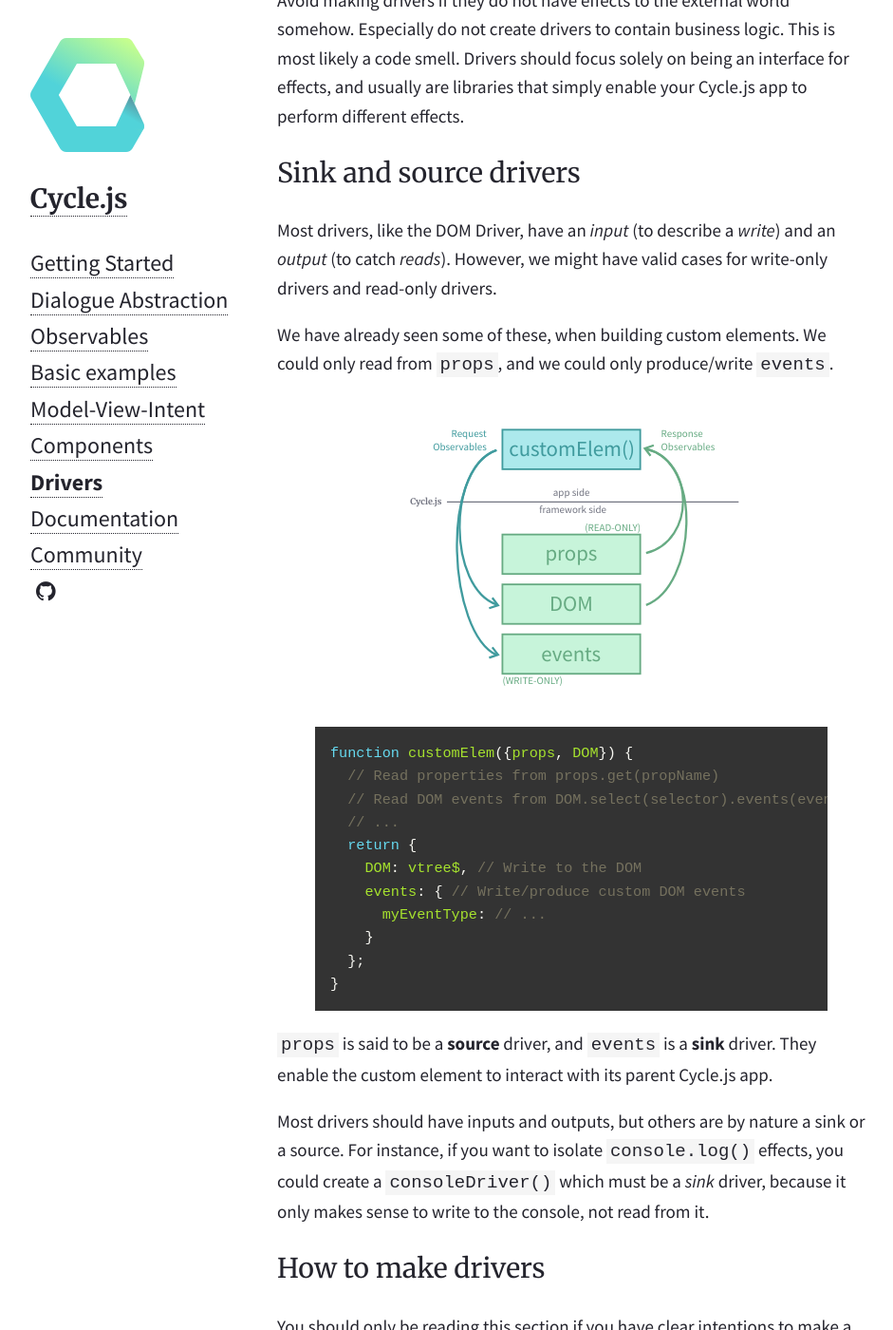
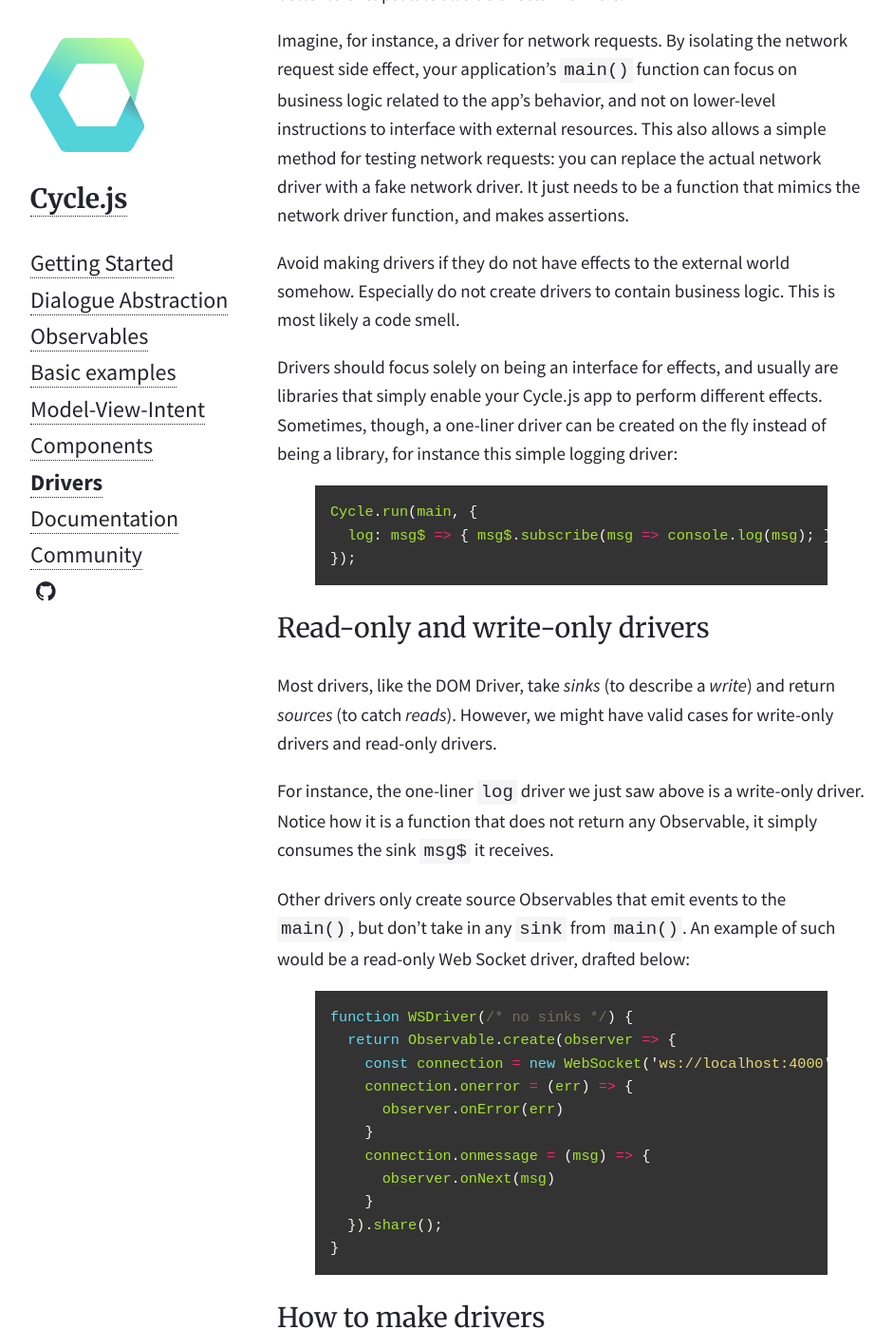
Before and after one commit to cyclejs/old-website, a Jekyll site: the page built from _posts/2015-01-23-drivers.md, in a window 1280 px wide and 1400 px high, scrolled down 3896 px. Shown: the whole window at 95% size, without its empty margins (168-1109 px from the left). Built offline with Jekyll 4.4.1, drawn with Linux system fonts in a browser that asks for light colours; nearby versions of some CDN libraries; some of the changed text lies outside the part shown.

Commit message:
Update Drivers chapter for Cycle Nested

```diff
--- a/_posts/2015-01-23-drivers.md
+++ b/_posts/2015-01-23-drivers.md
@@ -3,13 +3,15 @@
 tags: chapters
 ---
 
-Throughout this documentation site we have extensively used *drivers*. The DOM Driver has been the most common one, but also `props` and `events` drivers for custom elements were used.
+Throughout this documentation site we have extensively used *drivers*. The DOM Driver has been the most common one, but also the HTTP driver was used.
 
-What are drivers? When should you use drivers? When should you create your own driver? How do drivers work? These are a few questions we will address in this chapter.
+What are drivers and when should you use them? When should you create your own driver, and how do they work? These are a few questions we will address in this chapter.
 
-#### Drivers are side-effectful functions with Observables as input (for reading from the external world) and Observables as output (for writing side effects).
+#### Drivers are functions that listen to Observable sinks (their input), perform imperative side effects, and may return Observable sources (their output).
 
-They are meant for two purposes: as proxies to the user, and to isolate side effects from the app. Let's see how to use drivers as proxies to the user by studying the DOM Driver.
+They are meant for encapsulating imperative side effects in JavaScript. The rule of thumb is: whenever you have a JavaScript function such as `doSomething()`, it should be contained in a driver.
+
+Let's study what drivers do by analyzing the most common one: the DOM Driver.
 
 > <h4 id="why-the-name-driver">Why the name "driver"?</h4>
 >
@@ -68,53 +70,60 @@
 }
 {% endhighlight %}
 
+As a recap:
+
+- `main()`: takes **sources** as input, returns **sinks**
+- `domDriver()`: takes **sinks** as input, performs write and read effects, returns **sources**.
+
 <h2 id="isolating-side-effects">Isolating side effects</h2>
 
 Drivers should always be associated with some side effect. As we saw, even though the DOM Driver's main purpose is to represent the user, it has write and read effects.
 
-Nothing stops you as an app developer to write your `main()` function with side effects. A simple `console.log()` is already a side effect. For important side effects, though, it is beneficial to isolate them in a driver.
+In JavaScript, nothing stops you from writing your `main()` function with side effects. A simple `console.log()` is already a side effect. However, to keep `main()` pure and reap its benefits like testability and predictability, it is better to encapsulate all side effects in drivers.
 
 Imagine, for instance, a driver for network requests. By isolating the network request side effect, your application's `main()` function can focus on business logic related to the app's behavior, and not on lower-level instructions to interface with external resources. This also allows a simple method for testing network requests: you can replace the actual network driver with a fake network driver. It just needs to be a function that mimics the network driver function, and makes assertions.
 
-Avoid making drivers if they do not have effects to the external world somehow. Especially do not create drivers to contain business logic. This is most likely a code smell. Drivers should focus solely on being an interface for effects, and usually are libraries that simply enable your Cycle.js app to perform different effects.
+Avoid making drivers if they do not have effects to the external world somehow. Especially do not create drivers to contain business logic. This is most likely a code smell.
 
-<h2 id="sink-and-source-drivers">Sink and source drivers</h2>
-
-Most drivers, like the DOM Driver, have an *input* (to describe a *write*) and an *output* (to catch *reads*). However, we might have valid cases for write-only drivers and read-only drivers.
-
-We have already seen some of these, when building custom elements. We could only read from `props`, and we could only produce/write `events`.
-
-<p>
-  {% include /img/custom-element-drivers.svg %}
-</p>
+Drivers should focus solely on being an interface for effects, and usually are libraries that simply enable your Cycle.js app to perform different effects. Sometimes, though, a one-liner driver can be created on the fly instead of being a library, for instance this simple logging driver:
 
 {% highlight js %}
-function customElem({props, DOM}) {
-  // Read properties from props.get(propName)
-  // Read DOM events from DOM.select(selector).events(eventType)
-  // ...
-  return {
-    DOM: vtree$, // Write to the DOM
-    events: { // Write/produce custom DOM events
-      myEventType: // ...
+Cycle.run(main, {
+  log: msg$ => { msg$.subscribe(msg => console.log(msg); }
+});
+{% endhighlight %}
+
+<h2 id="read-only-and-write-only-drivers">Read-only and write-only drivers</h2>
+
+Most drivers, like the DOM Driver, take *sinks* (to describe a *write*) and return *sources* (to catch *reads*). However, we might have valid cases for write-only drivers and read-only drivers.
+
+For instance, the one-liner `log` driver we just saw above is a write-only driver. Notice how it is a function that does not return any Observable, it simply consumes the sink `msg$` it receives.
+
+Other drivers only create source Observables that emit events to the `main()`, but don't take in any `sink` from `main()`. An example of such would be a read-only Web Socket driver, drafted below:
+
+{% highlight js %}
+function WSDriver(/* no sinks */) {
+  return Observable.create(observer => {
+    const connection = new WebSocket('ws://localhost:4000');
+    connection.onerror = (err) => {
+      observer.onError(err)
     }
-  };
+    connection.onmessage = (msg) => {
+      observer.onNext(msg)
+    }
+  }).share();
 }
 {% endhighlight %}
 
-`props` is said to be a **source** driver, and `events` is a **sink** driver. They enable the custom element to interact with its parent Cycle.js app.
-
-Most drivers should have inputs and outputs, but others are by nature a sink or a source. For instance, if you want to isolate `console.log()` effects, you could create a `consoleDriver()` which must be a *sink* driver, because it only makes sense to write to the console, not read from it.
-
 <h2 id="how-to-make-drivers">How to make drivers</h2>
 
-You should only be reading this section if you have clear intentions to make a driver and expose it as a library. Typically, when writing a Cycle.js app, you do not need to create your drivers.
+You should only be reading this section if you have clear intentions to make a driver and expose it as a library (unless it's a one-liner driver). Typically, when writing a Cycle.js app, you do not need to create your own drivers.
 
-Consider first carefully which side effects your driver is responsible for. Is it source or a sink? Or can it have both read and write effects?
+Consider first carefully which side effects your driver is responsible for. And can it have both read and write effects?
 
 Once you map out the read/write effects, consider how diverse those can be. Create an empathic API which covers the common cases elegantly.
 
-The **input** to the driver function is expected to be a single Observable. This is a practical API for the app developer to use when returning the `request` object in `main()`. Notice how the DOM Driver takes a single `vtree$` Observable as input, and how sophisticated and expressive VTrees from `virtual-dom` can be. On the other hand, don't always choose JavaScript objects as the values emitted in the Observable. Use objects when they make sense, and remember to keep the API simple rather than overly-generic. Don't over-engineer.
+The **input** to the driver function is expected to be a single Observable. This is a practical API for the app developer to use when returning the `sinks` object in `main()`. Notice how the DOM Driver takes a single `vtree$` Observable as input, and how sophisticated and expressive VTrees from `virtual-dom` can be. On the other hand, don't always choose JavaScript objects as the values emitted in the Observable. Use objects when they make sense, and remember to keep the API simple rather than overly-generic. Don't over-engineer.
 
 As a second, optional, argument to the driver function, you can expect `driverName`. This is used for those cases your driver function needs to know what name it was given when registered through the `drivers` object in `Cycle.run()`. Hence the driver function signature is:
 
@@ -122,13 +131,13 @@
 function myDriver(input$, driverName /* optional */)
 {% endhighlight %}
 
-The **output** of the driver function can either be a single Observable or a queryable collection of Observables.
+The **output** of the driver function can either be a single Observable or a *queryable collection* of Observables.
 
-In the case of a single Observable as output, depending on how diverse the values emitted by this Observable are, you might want to make those values easily filterable (using the RxJS `filter()` operator). Design an API which makes it easy to filter the Observable, keeping in mind what was provided as the input Observable to the driver function.
+In the case of a single Observable as output source, depending on how diverse the values emitted by this Observable are, you might want to make those values easily filterable (using the RxJS `filter()` operator). Design an API which makes it easy to filter the Observable, keeping in mind what was provided as the sink Observable to the driver function.
 
 In some cases it is necessary to output a queryable collection of Observables, instead of a single one. A **queryable collection of Observables** is essentially a JavaScript object with a function used to choose a particular Observable based on a parameter, e.g. `get(param)`.
 
-The DOM Driver, for instance, outputs a queryable collection of Observables. The collection is in fact lazy: none of the Observables outputted by `select(selector).events(eventType)` existed prior to the call of `events()`. This is because we cannot afford creating Observables for *all* possible events on *all* elements on the DOM. Take inspiration from the lazy queryable collection of Observables from the DOM Driver whenever your driver output contains a large (possibly infinite) amount of Observables.
+The DOM Driver, for instance, outputs a queryable collection of Observables. The collection is in fact lazy: none of the Observables outputted by `select(selector).events(eventType)` existed prior to the call of `events()`. This is because we cannot afford creating Observables for *all* possible events on *all* elements on the DOM. Take inspiration from the lazy queryable collection of Observables from the DOM Driver whenever the output source contains a large (possibly infinite) amount of Observables.
 
 <h2 id="example-driver-implementation">Example driver implementation</h2>
 
@@ -147,9 +156,9 @@
 sock.send('Hello world');
 {% endhighlight %}
 
-**How do we build a driver for `Sock`?** We start by identifying the effects. The *write* effect is `sock.send(msg)` and the *read* effect is the listener for received messages. Our `sockDriver(input)` should take `input` as instructions to perform the `send(msg)`. The output from `sockDriver()` should contain all received messages.
+**How do we build a driver for `Sock`?** We start by identifying the effects. The *write* effect is `sock.send(msg)` and the *read* effect is the listener for received messages. Our `sockDriver(sink)` should take `sink` as instructions to perform the `send(msg)` calls. The output from `sockDriver()` should be `source`, containing all received messages.
 
-Since both input and output should be Observables, it's easy to see `input` in `sockDriver(input)` should be an Observable of outgoing messages to the peer. And conversely, the output should be an Observable of incoming messages. This is a draft of our driver function:
+Since both input and output should be Observables, it's easy to see `sink` in `sockDriver(sink)` should be an Observable of outgoing messages to the peer. And conversely, the source should be an Observable of incoming messages. This is a draft of our driver function:
 
 {% highlight js %}
 function sockDriver(outgoing$) {
```
Also changed, not shown: _includes/img/custom-element-drivers.svg, _includes/img/human-computer-diagram.svg, _includes/img/main-domdriver-side-effects.svg, _includes/img/main-eq-mvi.svg.
